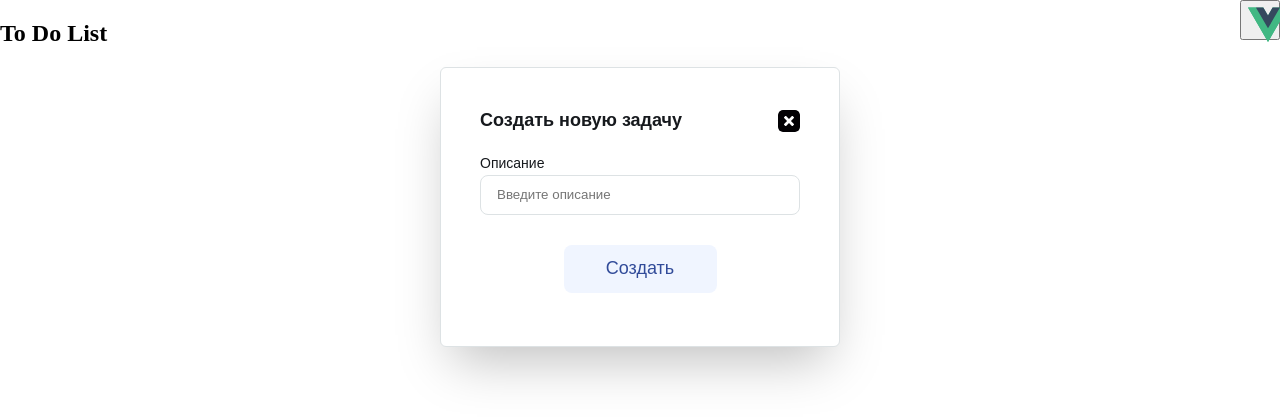
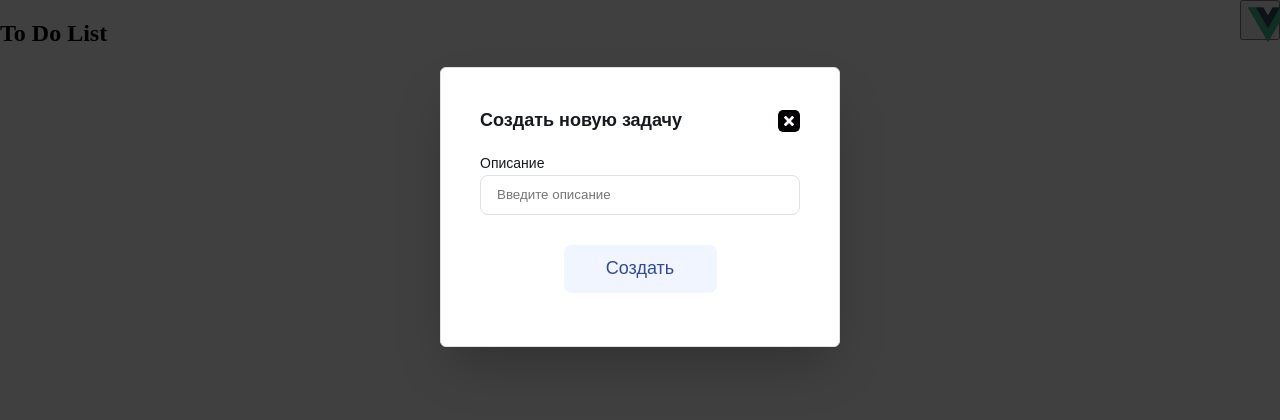
Before and after one commit to Valeriy-Kovalenko/toDoList, a Vue app: page / in a window 1280 px wide. Both pictures are taken after a click on the button 1260 px from the left and 20 px from the top of the page. Shown: the top 420 px of the page. Built offline with nearby package versions, Linux system fonts and the light colour scheme; a web font is replaced by a local one.

Commit message:
finished modal dialog but without fonts and the method of creating task

```diff
--- a/src/components/TheDialog.vue
+++ b/src/components/TheDialog.vue
@@ -1,18 +1,18 @@
 <template>
   <teleport to="body">
-<!--    <div v-if="show" @click="tryClose" class="backdrop"></div>-->
+    <div @click="closeModal" class="backdrop"></div>
     <dialog open class="dialog">
       <header class="dialog__header">
         <h3>Создать новую задачу</h3>
         <button>
-          <img src="src/assets/close.svg" alt="Закрыть"/>
+          <img src="src/assets/close.svg" alt="Закрыть" @click="closeModal"/>
         </button>
       </header>
       <div class="dialog__main">
         <p>Описание</p>
-        <input type="text" placeholder="Введите описание">
+        <input type="text" placeholder="Введите описание" v-model="description">
       </div>
-      <button class="dialog__button">
+      <button class="dialog__button" @click="createTask">
         <span>Создать</span>
       </button>
     </dialog>
@@ -21,7 +21,21 @@
 
 <script>
 export default {
-
+  data() {
+    return {
+      description: '',
+    }
+  },
+  methods: {
+    closeModal() {
+      console.log(this.description);
+      this.$emit('close');
+    },
+    createTask() {
+      console.log('Placeholder');
+      this.closeModal();
+    },
+  },
 }
 </script>
 
@@ -112,4 +126,13 @@ dialog {
   flex-grow: 0;
   margin: 0;
 }
+
+.backdrop {
+  position: fixed;
+  top: 0;
+  left: 0;
+  height: 100vh;
+  width: 100%;
+  background-color: rgba(0, 0, 0, 0.75);
+}
 </style>
--- a/src/components/ToDoList.vue
+++ b/src/components/ToDoList.vue
@@ -1,5 +1,6 @@
 <template>
   <div class="main">
+    <the-dialog v-if="showModal" @close="closeModal"></the-dialog>
     <header class="main__header">
       <h2>To Do List</h2>
       <button @click="openModal">
@@ -8,17 +9,26 @@
     </header>
     <div class="main"></div>
   </div>
-  <the-dialog></the-dialog>
 </template>
 
 <script>
 import TheDialog from "./TheDialog.vue";
 export default {
-  components: {TheDialog},
+  components: {
+    TheDialog,
+  },
+  data() {
+    return {
+      showModal: false,
+      };
+    },
   methods: {
     openModal() {
-      alert('Test!');
+      this.showModal = true;
     },
+    closeModal() {
+      this.showModal = false;
+    }
   }
 };
 </script>
@@ -33,6 +43,4 @@ export default {
   width: 40px;
   height: 40px;
 }
-
-
 </style>
```
